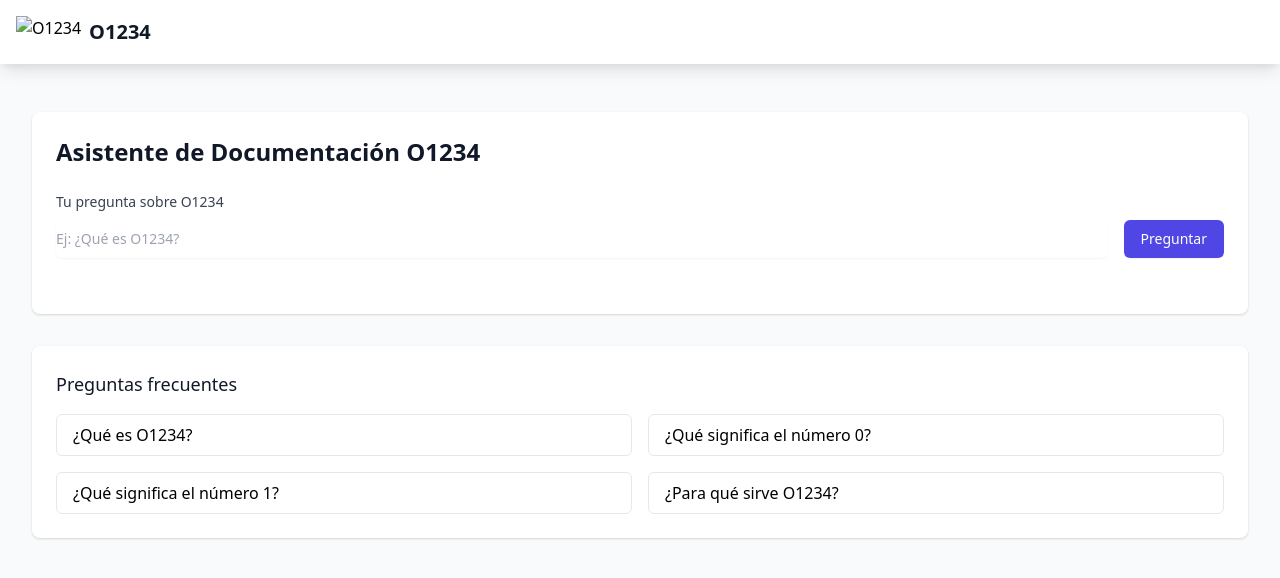
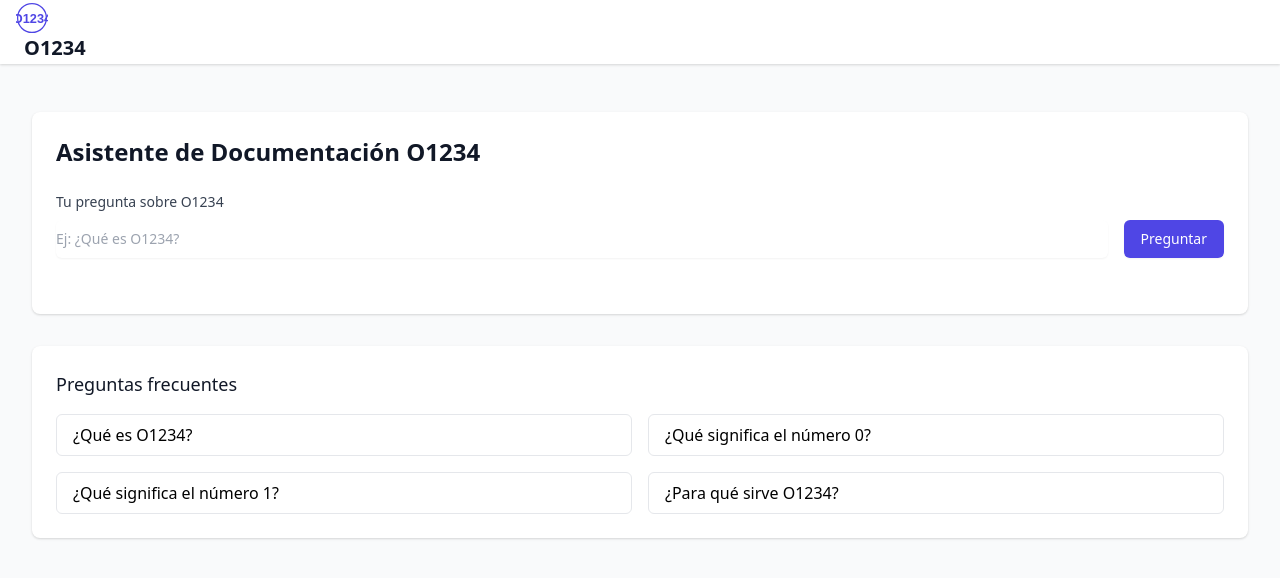
Before and after one commit to t0t/o1234-dev, a plain HTML site: page app/static/index.html in a window 1280 px wide. Drawn offline with nearby package versions, Linux system fonts and the light colour scheme.

Commit message:
fix: Corregir parámetros de búsqueda y referencia del logo

```diff
--- a/app/static/index.html
+++ b/app/static/index.html
@@ -10,12 +10,12 @@
 </head>
 <body class="bg-gray-50">
     <!-- Navbar -->
-    <nav class="bg-white shadow-lg">
+    <nav class="bg-white shadow">
         <div class="max-w-7xl mx-auto px-4">
-            <div class="flex justify-between h-16">
-                <div class="flex">
-                    <div class="flex-shrink-0 flex items-center">
-                        <img class="h-8 w-auto" src="/img/logo.png" alt="O1234">
+            <div class="flex items-center justify-between h-16">
+                <div class="flex items-center">
+                    <div class="flex-shrink-0">
+                        <img class="h-8 w-auto" src="/img/logo.svg" alt="O1234 Logo">
                         <span class="ml-2 text-xl font-semibold text-gray-900">O1234</span>
                     </div>
                 </div>
```
Also changed, not shown: 1 other file.
